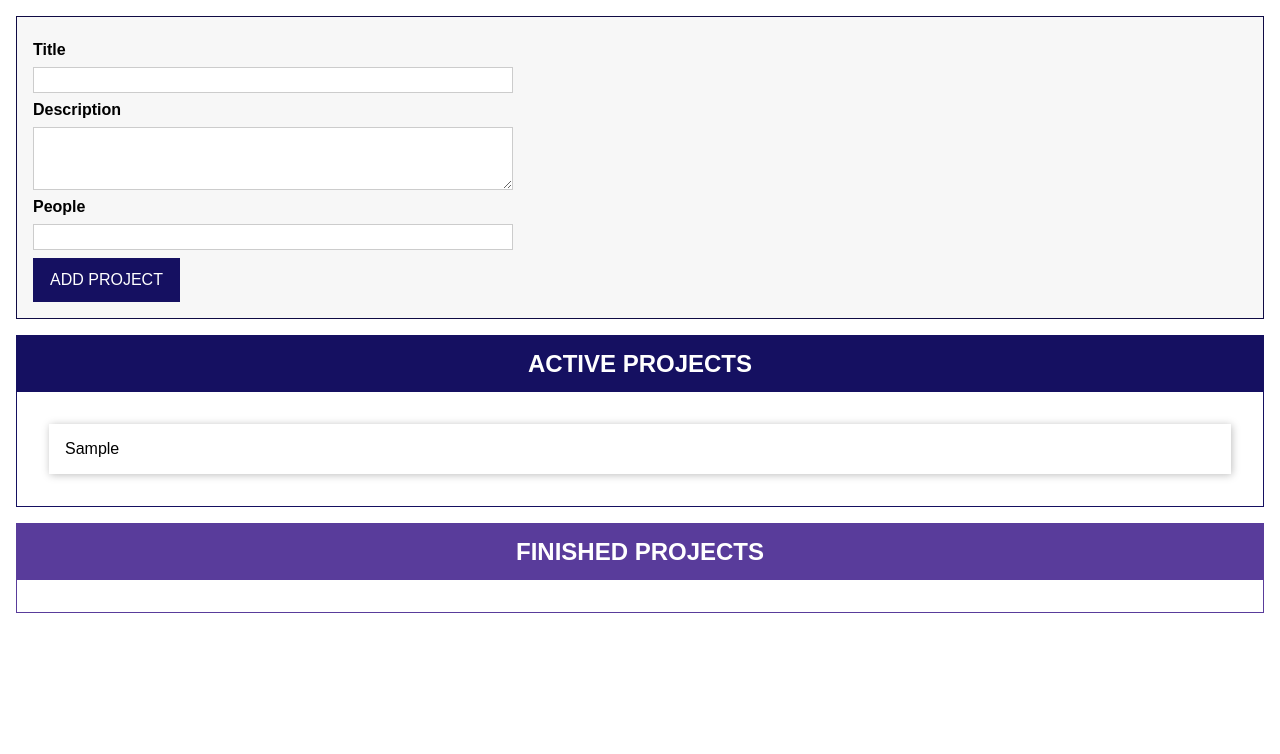
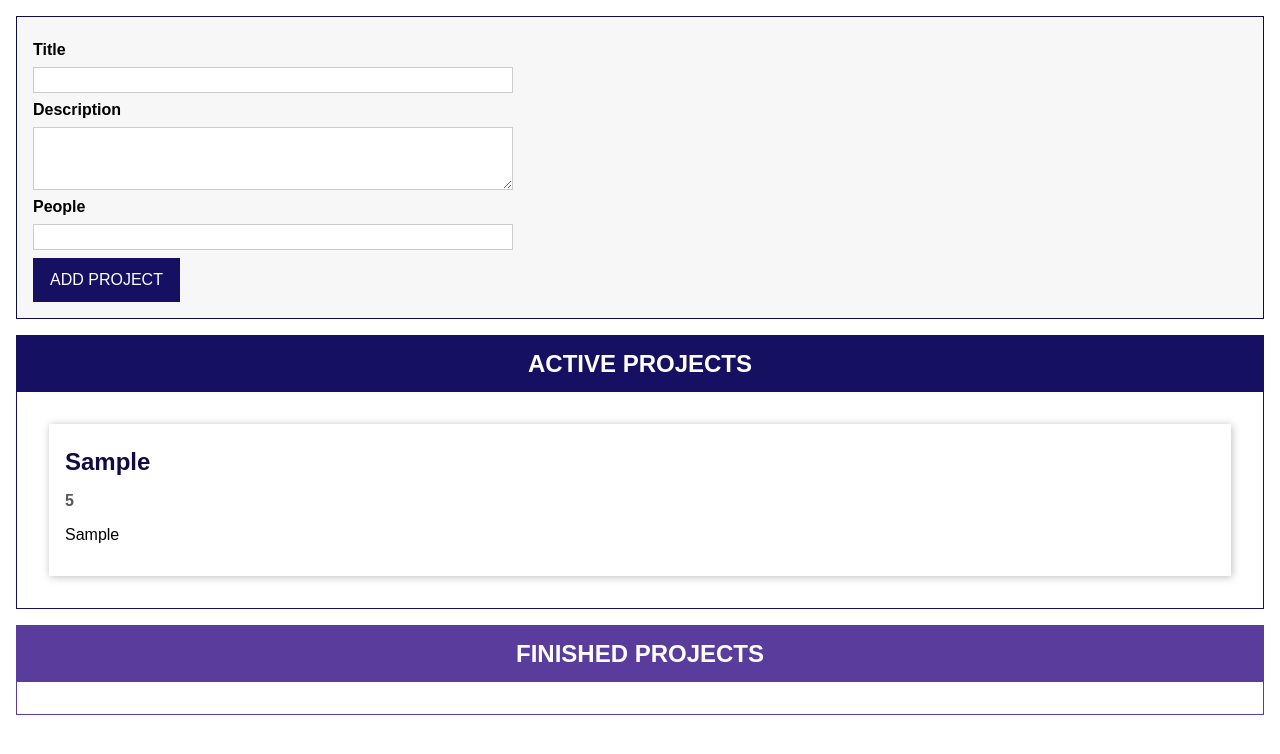
Before and after one commit to magdalena-amb/drag-and-drop-ts, a website with bundled scripts: page index.html in a window 1280 px wide. Both pictures are taken after typing "Sample", "Sample", "5" into the empty fields and a click on the button "ADD PROJECT". Built offline with nearby package versions, Linux system fonts and the light colour scheme.

Commit message:
Add ProjectItem class

```diff
--- a/index.html
+++ b/index.html
@@ -27,7 +27,11 @@
       </form>
     </template>
     <template id="single-project">
-      <li></li>
+      <li>
+        <h2></h2>
+        <h3></h3>
+        <p></p>
+      </li>
     </template>
     <template id="project-list">
       <section class="projects">
--- a/src/app.ts
+++ b/src/app.ts
@@ -142,6 +142,28 @@ abstract class Component<T extends HTMLElement, U extends HTMLElement> {
   abstract renderContent(): void;
 }
 
+//ProjectItem Class
+class ProjectItem extends Component<HTMLUListElement, HTMLLIElement> {
+  private project: Project;
+
+  constructor(hostId: string, project: Project) {
+    super("single-project", hostId, false, project.id);
+    this.project = project;
+
+    this.configure();
+    this.renderContent();
+  }
+
+  configure() {}
+
+  renderContent() {
+    this.element.querySelector("h2")!.textContent = this.project.title;
+    this.element.querySelector("h3")!.textContent =
+      this.project.people.toString();
+    this.element.querySelector("p")!.textContent = this.project.description;
+  }
+}
+
 //ProjectList Class
 class ProjectList extends Component<HTMLDivElement, HTMLElement> {
   assignedProjects: Project[];
@@ -180,9 +202,7 @@ class ProjectList extends Component<HTMLDivElement, HTMLElement> {
     )! as HTMLUListElement;
     listEl.innerHTML = "";
     for (const prjItem of this.assignedProjects) {
-      const listItem = document.createElement("li");
-      listItem.textContent = prjItem.title;
-      listEl.appendChild(listItem);
+      new ProjectItem(this.element.querySelector('ul')!.id, prjItem);
     }
   }
 }
```
Also changed, not shown: dist/app.js, 1 other file.
